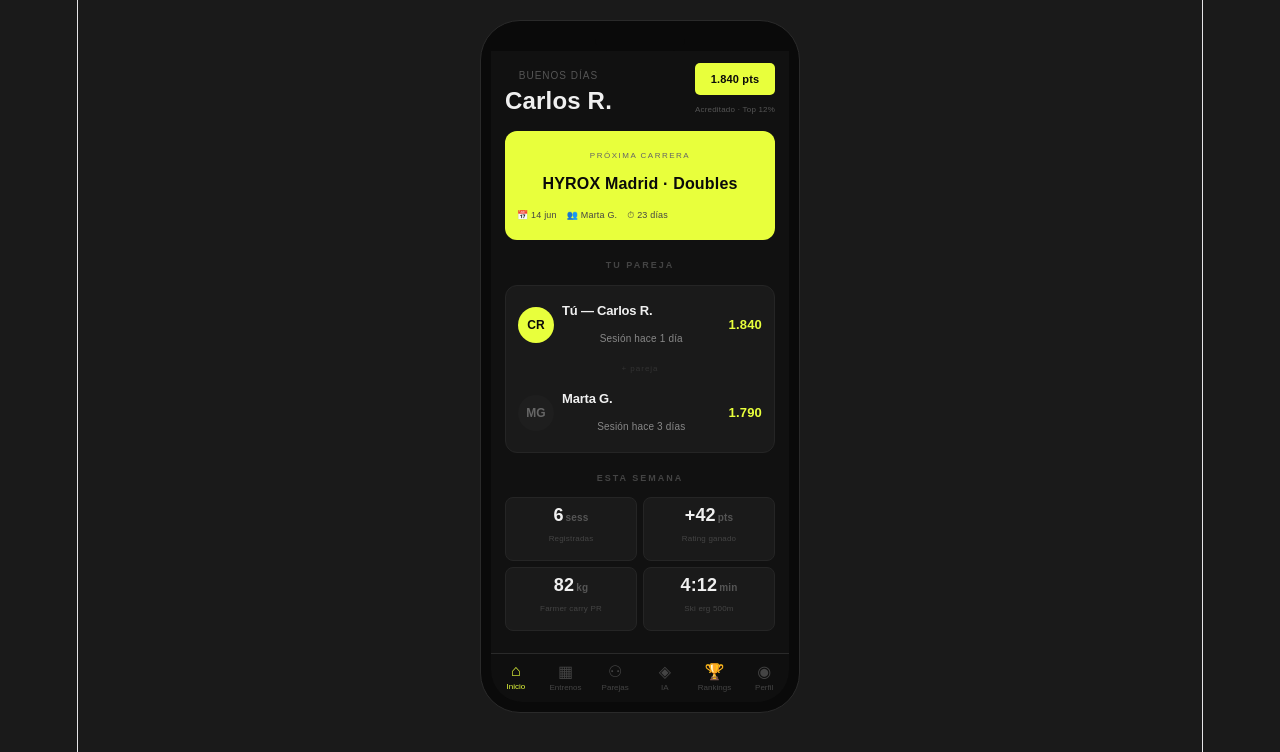
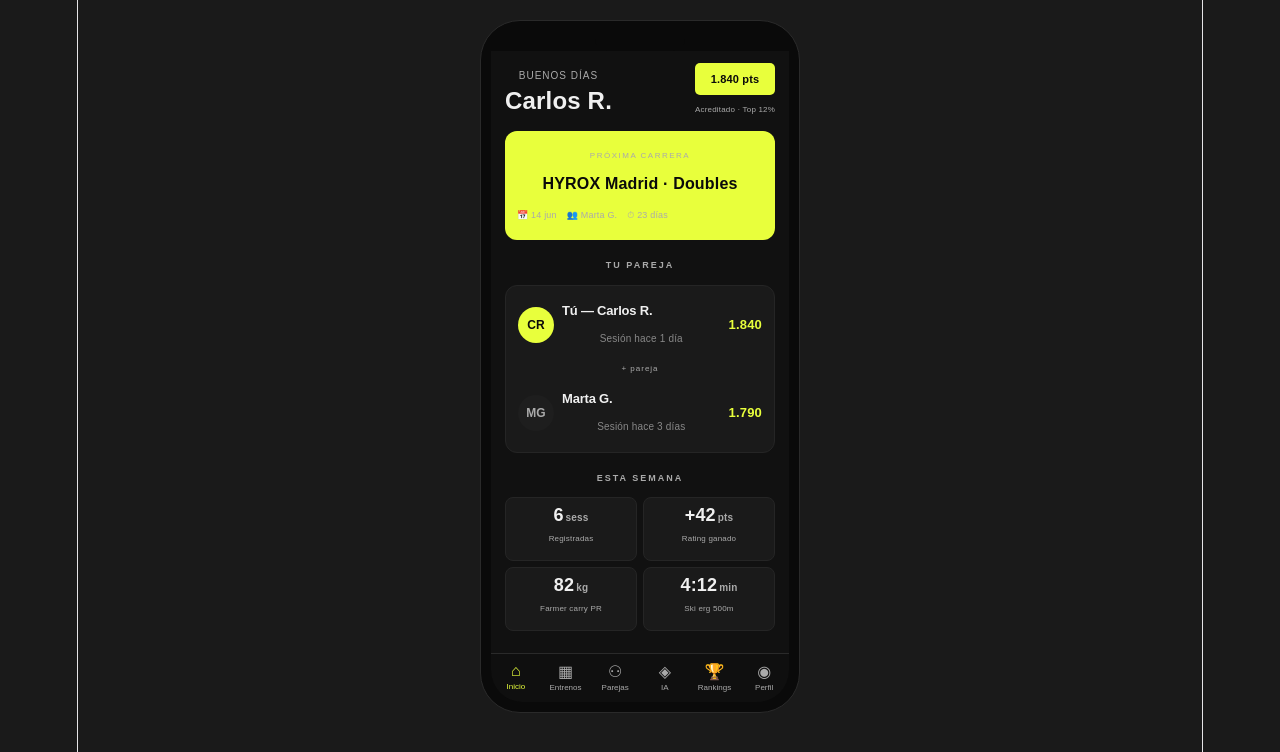
Before and after one commit to martinaferrandiz02-netizen/Hyrox-partners, a React (Vite) app: page / in a window 1280 px wide. Shown: the top 752 px of the page. Built offline with nearby package versions, Linux system fonts and the light colour scheme.

Commit message:
unificar grises

```diff
--- a/src/App.css
+++ b/src/App.css
@@ -49,10 +49,10 @@
   align-items: flex-start;
   padding: 12px 0 8px;
 }
-.greeting { font-size: 10px; color: #555; text-transform: uppercase; letter-spacing: 1px; }
+.greeting { font-size: 10px; color: #aaa; text-transform: uppercase; letter-spacing: 1px; }
 .name { font-size: 24px; font-weight: 700; color: #f0f0f0; line-height: 1; }
 .rating-badge { background: #E8FF3C; color: #0a0a0a; font-size: 11px; font-weight: 700; padding: 3px 8px; border-radius: 5px; }
-.rating-sub { font-size: 8px; color: #555; text-align: right; margin-top: 2px; }
+.rating-sub { font-size: 8px; color: #aaa; text-align: right; margin-top: 2px; }
 
 /* Próxima carrera */
 .next-race {
@@ -61,17 +61,17 @@
   padding: 12px;
   margin-bottom: 10px;
 }
-.race-label { font-size: 8px; color: #666; text-transform: uppercase; letter-spacing: 1.5px; }
+.race-label { font-size: 8px; color: #aaa; text-transform: uppercase; letter-spacing: 1.5px; }
 .race-name { font-size: 16px; font-weight: 700; color: #0a0a0a; margin: 2px 0 5px; }
 .race-meta { display: flex; gap: 10px; }
-.race-meta span { font-size: 9px; color: #444; }
+.race-meta span { font-size: 9px; color: #aaa; }
 
 /* Secciones */
 .section-label {
   font-size: 9px;
   font-weight: 600;
   letter-spacing: 2px;
-  color: #444;
+  color: #aaa;
   text-transform: uppercase;
   margin: 12px 0 6px;
 }
@@ -95,7 +95,7 @@
   font-weight: 700; font-size: 12px; flex-shrink: 0;
 }
 .avatar.yellow { background: #E8FF3C; color: #0a0a0a; }
-.avatar.dark { background: #1e1e1e; color: #666; }
+.avatar.dark { background: #1e1e1e; color: #aaa; }
 .avatar.purple { background: #1e1e2a; color: #7777cc; }
 .avatar.large { width: 44px; height: 44px; font-size: 15px; }
 .partner-info { flex: 1; }
@@ -113,14 +113,14 @@
   margin-top: 2px;
 }
 .partner-rating { font-size: 13px; font-weight: 700; color: #E8FF3C; }
-.divider-text { text-align: center; font-size: 8px; color: #333; letter-spacing: 1px; padding: 4px 0; }
+.divider-text { text-align: center; font-size: 8px; color: #aaa; letter-spacing: 1px; padding: 4px 0; }
 
 /* Stats */
 .stat-grid { display: grid; grid-template-columns: 1fr 1fr; gap: 6px; margin: 6px 0; }
 .stat-card { background: #1a1a1a; border-radius: 8px; padding: 8px 10px; border: 0.5px solid #252525; }
 .stat-val { font-size: 18px; font-weight: 700; color: #f0f0f0; line-height: 1; }
-.stat-unit { font-size: 10px; color: #555; margin-left: 2px; }
-.stat-lbl { font-size: 8px; color: #444; margin-top: 2px; }
+.stat-unit { font-size: 10px; color: #aaa; margin-left: 2px; }
+.stat-lbl { font-size: 8px; color: #aaa; margin-top: 2px; }
 
 /* Retos */
 .reto-card {
@@ -135,13 +135,13 @@
 .reto-name { font-size: 12px; font-weight: 600; color: #f0f0f0; }
 .reto-desc { font-size: 10px; color: #888; margin-bottom: 5px; }
 .reto-desc strong { color: #E8FF3C; }
-.reto-footer { display: flex; justify-content: space-between; font-size: 9px; color: #444; }
+.reto-footer { display: flex; justify-content: space-between; font-size: 9px; color: #aaa; }
 
 /* Badges */
 .badge { font-size: 9px; font-weight: 600; padding: 2px 7px; border-radius: 4px; }
 .badge.active { background: rgba(232,255,60,0.15); color: #E8FF3C; }
 .badge.done { background: #1e2a1e; color: #6aaa6a; }
-.badge.norating { background: #252525; color: #666; }
+.badge.norating { background: #252525; color: #aaa; }
 
 /* Botones */
 .btn-primary {
@@ -159,12 +159,12 @@
 /* Matchmaking bars */
 .bars { margin: 8px 0; }
 .bar-row { display: flex; align-items: center; gap: 6px; margin: 3px 0; }
-.bar-lbl { font-size: 9px; color: #444; width: 56px; }
+.bar-lbl { font-size: 9px; color: #aaa; width: 56px; }
 .bar-track { flex: 1; height: 3px; background: #222; border-radius: 2px; overflow: hidden; }
 .bar-fill { height: 100%; border-radius: 2px; background: #E8FF3C; }
-.bar-val { font-size: 9px; color: #666; width: 28px; text-align: right; }
+.bar-val { font-size: 9px; color: #aaa; width: 28px; text-align: right; }
 .match-actions { display: flex; gap: 6px; margin-top: 10px; }
-.btn-pass { flex: 1; padding: 7px; border-radius: 7px; border: 0.5px solid #333; background: transparent; color: #555; font-size: 11px; font-weight: 600; cursor: pointer; }
+.btn-pass { flex: 1; padding: 7px; border-radius: 7px; border: 0.5px solid #aaa; background: transparent; color: #aaa; font-size: 11px; font-weight: 600; cursor: pointer; }
 .btn-match { flex: 2; padding: 7px; border-radius: 7px; border: none; background: #E8FF3C; color: #0a0a0a; font-size: 11px; font-weight: 700; cursor: pointer; }
 
 /* Plan IA */
@@ -177,7 +177,7 @@
 }
 .ai-header { display: flex; align-items: center; gap: 5px; margin-bottom: 6px; }
 .ai-dot { width: 5px; height: 5px; border-radius: 50%; background: #E8FF3C; display: inline-block; }
-.ai-label { font-size: 9px; font-weight: 600; letter-spacing: 1.5px; color: #444; text-transform: uppercase; }
+.ai-label { font-size: 9px; font-weight: 600; letter-spacing: 1.5px; color: #aaa; text-transform: uppercase; }
 .ai-title { font-size: 13px; font-weight: 700; color: #f0f0f0; margin-bottom: 10px; }
 .split-header { display: flex; font-size: 8px; color: #999; letter-spacing: 1px; text-transform: uppercase; margin-bottom: 3px; }
 .split-header span:last-child,
@@ -216,9 +216,9 @@
   font-size: 12px;
 }
 .time-card { background: #2a2a2a border-radius: 10px; padding: 10px 12px; border: 0.5px solid #252525; }
-.time-label { font-size: 8px; color: #444; text-transform: uppercase; letter-spacing: 1.5px; margin-bottom: 3px; }
+.time-label { font-size: 8px; color: #aaa; text-transform: uppercase; letter-spacing: 1.5px; margin-bottom: 3px; }
 .time-val { font-size: 28px; font-weight: 700; color: #E8FF3C; line-height: 1; }
-.time-sub { font-size: 8px; color: #444; margin-top: 2px; }
+.time-sub { font-size: 8px; color: #aaa; margin-top: 2px; }
 
 /* Perfil */
 .profile-header { display: flex; align-items: center; gap: 10px; padding: 12px 0 10px; }
@@ -235,7 +235,7 @@
 
 /* Pantallas internas */
 .screen-title { font-size: 20px; font-weight: 700; color: #f0f0f0; padding: 12px 0 2px; }
-.screen-sub { font-size: 9px; color: #444; margin-bottom: 10px; }
+.screen-sub { font-size: 9px; color: #aaa; margin-bottom: 10px; }
 
 /* Tab bar */
 .tab-bar {
@@ -252,7 +252,7 @@
   align-items: center;
   gap: 2px;
   font-size: 8px;
-  color: #444;
+  color: #aaa;
   background: transparent;
   border: none;
   cursor: pointer;
@@ -268,7 +268,7 @@
 
 /* Parejas tabs */
 .parejas-tabs { display: flex; gap: 6px; margin: 10px 0; }
-.parejas-tabs button { flex:1; padding: 6px; border-radius: 8px; border: 0.5px solid #2a2a2a; background: #1a1a1a; color: #555; font-size: 10px; cursor: pointer; }
+.parejas-tabs button { flex:1; padding: 6px; border-radius: 8px; border: 0.5px solid #2a2a2a; background: #1a1a1a; color: #aaa; font-size: 10px; cursor: pointer; }
 .parejas-tabs button.active { background: #E8FF3C; color: #0a0a0a; font-weight: 700; border-color: #E8FF3C; }
 .notif { background: #E8FF3C; color: #0a0a0a; border-radius: 8px; padding: 1px 5px; font-size: 8px; font-weight: 700; margin-left: 3px; }
 
@@ -276,7 +276,7 @@
 .swipe-card { background: #1a1a1a; border-radius: 14px; padding: 20px 16px; border: 0.5px solid #252525; margin-top: 8px; text-align: center; }
 .swipe-avatar-wrap { display: flex; justify-content: center; margin-bottom: 10px; }
 .swipe-name { font-size: 18px; font-weight: 700; color: #f0f0f0; }
-.swipe-sub { font-size: 9px; color: #555; margin-top: 3px; margin-bottom: 4px; }
+.swipe-sub { font-size: 9px; color: #aaa; margin-top: 3px; margin-bottom: 4px; }
 .swipe-actions { display: flex; gap: 8px; margin-top: 14px; }
 
 /* Chat */
@@ -298,8 +298,8 @@
 .rank-levels { display: flex; align-items: center; justify-content: space-around; }
 .rank-item { text-align: center; }
 .rank-pos { font-size: 20px; font-weight: 700; color: #E8FF3C; }
-.rank-lbl { font-size: 8px; color: #555; margin-top: 2px; }
+.rank-lbl { font-size: 8px; color: #aaa; margin-top: 2px; }
 .rank-divider { width: 0.5px; height: 30px; background: #2a2a2a; }
 .ranking-row { display: flex; align-items: center; gap: 10px; padding: 8px 10px; border-radius: 10px; margin-bottom: 4px; background: #1a1a1a; border: 0.5px solid #252525; }
 .ranking-row.my-club { border-color: #E8FF3C44; background: #1a1a0a; }
-.rank-num { font-size: 14px; font-weight: 700; color: #555; width: 24px; text-align: center; }
+.rank-num { font-size: 14px; font-weight: 700; color: #aaa; width: 24px; text-align: center; }
--- a/src/App.jsx
+++ b/src/App.jsx
@@ -372,7 +372,7 @@
           ) : (
             <div className="empty-state">
               <div style={{fontSize:32}}>🎯</div>
-              <div style={{color:'#555',marginTop:8,fontSize:12}}>No hay más candidatos por ahora</div>
+              <div style={{color:'#aaa',marginTop:8,fontSize:12}}>No hay más candidatos por ahora</div>
               <button className="btn-primary" style={{marginTop:12}} onClick={()=>setIndice(0)}>Volver a empezar</button>
             </div>
           )}
@@ -405,7 +405,7 @@
           {chats.length === 0 ? (
             <div className="empty-state">
               <div style={{fontSize:32}}>💬</div>
-              <div style={{color:'#555',marginTop:8,fontSize:12}}>Acepta solicitudes para empezar a chatear</div>
+              <div style={{color:'#aaa',marginTop:8,fontSize:12}}>Acepta solicitudes para empezar a chatear</div>
             </div>
           ) : (
             chats.map(c => (
@@ -416,7 +416,7 @@
                     <div className="partner-name">{c.nombre}</div>
                     <div className="partner-sub">{(mensajes[c.id]||[]).slice(-1)[0]?.texto || 'Sin mensajes'}</div>
                   </div>
-                  <div style={{fontSize:9,color:'#444'}}>ahora</div>
+                  <div style={{fontSize:9,color:'#aaa'}}>ahora</div>
                 </div>
               </div>
             ))
```
